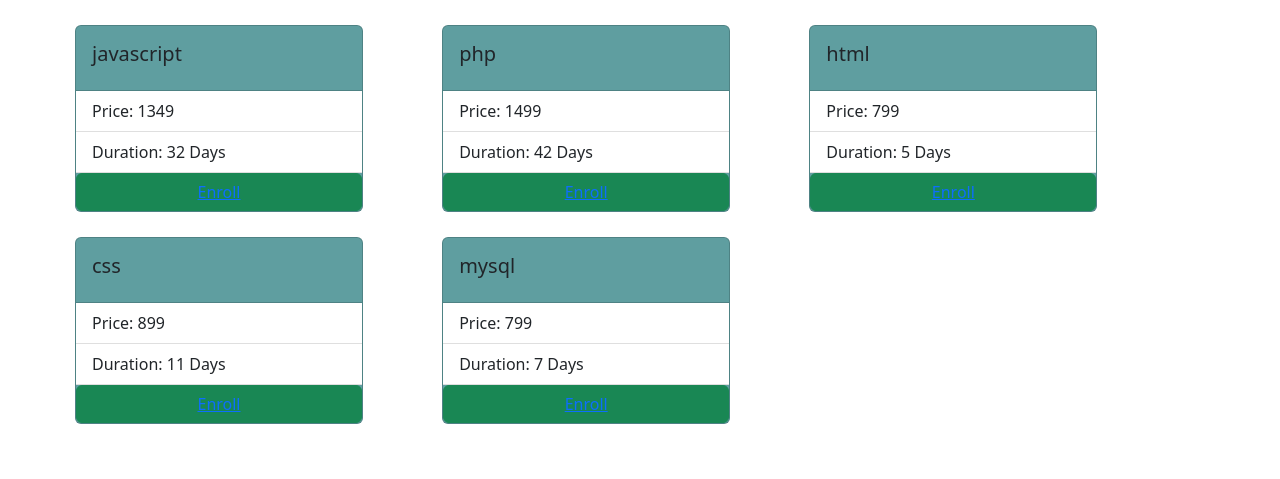
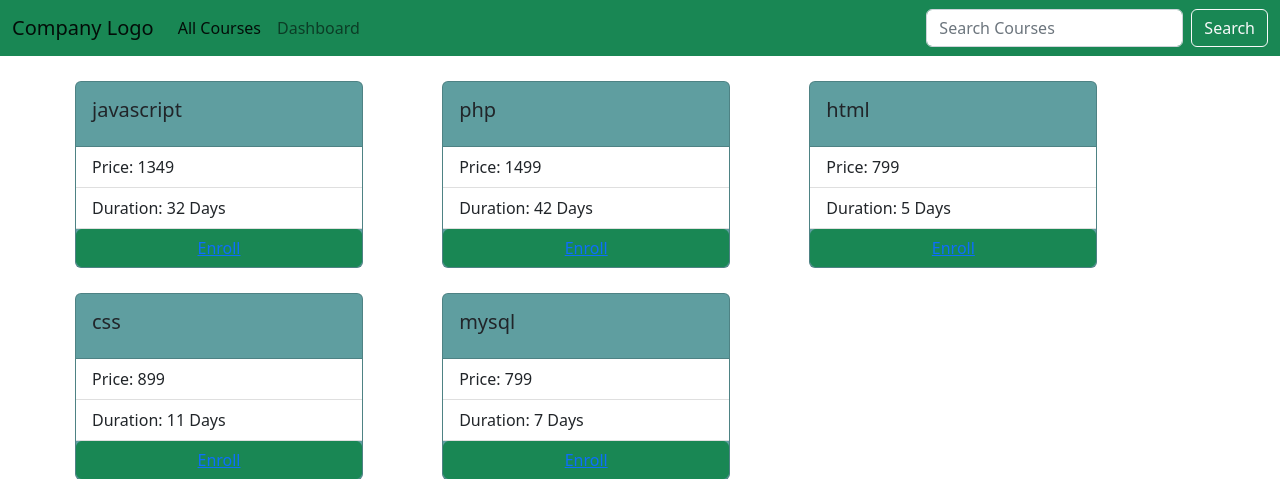
Before and after one commit to AryeshSaha/MinorProject2022, a PHP site: page /Components/pages/courses.php in a window 1280 px wide. Shown: the top 479 px of the page. Run offline with PHP 8.4, Linux system fonts and the light colour scheme; data comes from the database, SQL or seed files in the repository.

Commit message:
bugs fix v1.0

```diff
--- a/Components/pages/courses.php
+++ b/Components/pages/courses.php
@@ -12,6 +12,32 @@
 </head>
 
 <body>
+
+    <nav class="navbar navbar-expand-lg bg-success">
+        <div class="container-fluid">
+            <a class="navbar-brand" href="#">Company Logo</a>
+            <button class="navbar-toggler" type="button" data-bs-toggle="collapse" data-bs-target="#navbarSupportedContent" aria-controls="navbarSupportedContent" aria-expanded="false" aria-label="Toggle navigation">
+                <span class="navbar-toggler-icon"></span>
+            </button>
+            <div class="collapse navbar-collapse" id="navbarSupportedContent">
+                <ul class="navbar-nav me-auto mb-2 mb-lg-0">
+                    <li class="nav-item">
+                        <a class="nav-link active" aria-current="page" href="#">All Courses</a>
+                    </li>
+                    <li class="nav-item">
+                        <a class="nav-link" href="#">Dashboard</a>
+                    </li>
+
+                </ul>
+                <form class="d-flex" role="search">
+                    <input class="form-control me-2" type="search" placeholder="Search Courses" aria-label="Search">
+                    <button class="btn btn-outline-light" type="submit">Search</button>
+                </form>
+            </div>
+        </div>
+    </nav>
+
+
     <?php
     session_start();
     include('../../util/dbcon.php');
--- a/Components/pages/dashbord.php
+++ b/Components/pages/dashbord.php
@@ -46,7 +46,7 @@ $query = mysqli_query($con, "SELECT * FROM candi_course INNER JOIN courses ON ca
                 </div>
                 <div class="navi">
                     <ul>
-                        <li class="active"><a href="../Dashboard/dashbord.php"><i class="fa fa-dashboard" aria-hidden="true"></i><span class="hidden-xs hidden-sm">Dashboard</span></a></li>
+                        <li class="active"><a href="#"><i class="fa fa-dashboard" aria-hidden="true"></i><span class="hidden-xs hidden-sm">Dashboard</span></a></li>
 
                         <li><a href="./courses.php"><i class="fa fa-file-text" aria-hidden="true"></i><span class="hidden-xs hidden-sm">Courses</span></a></li>
 
```
Also changed, not shown: README.md, public/upload/1768173.jpg (added).
